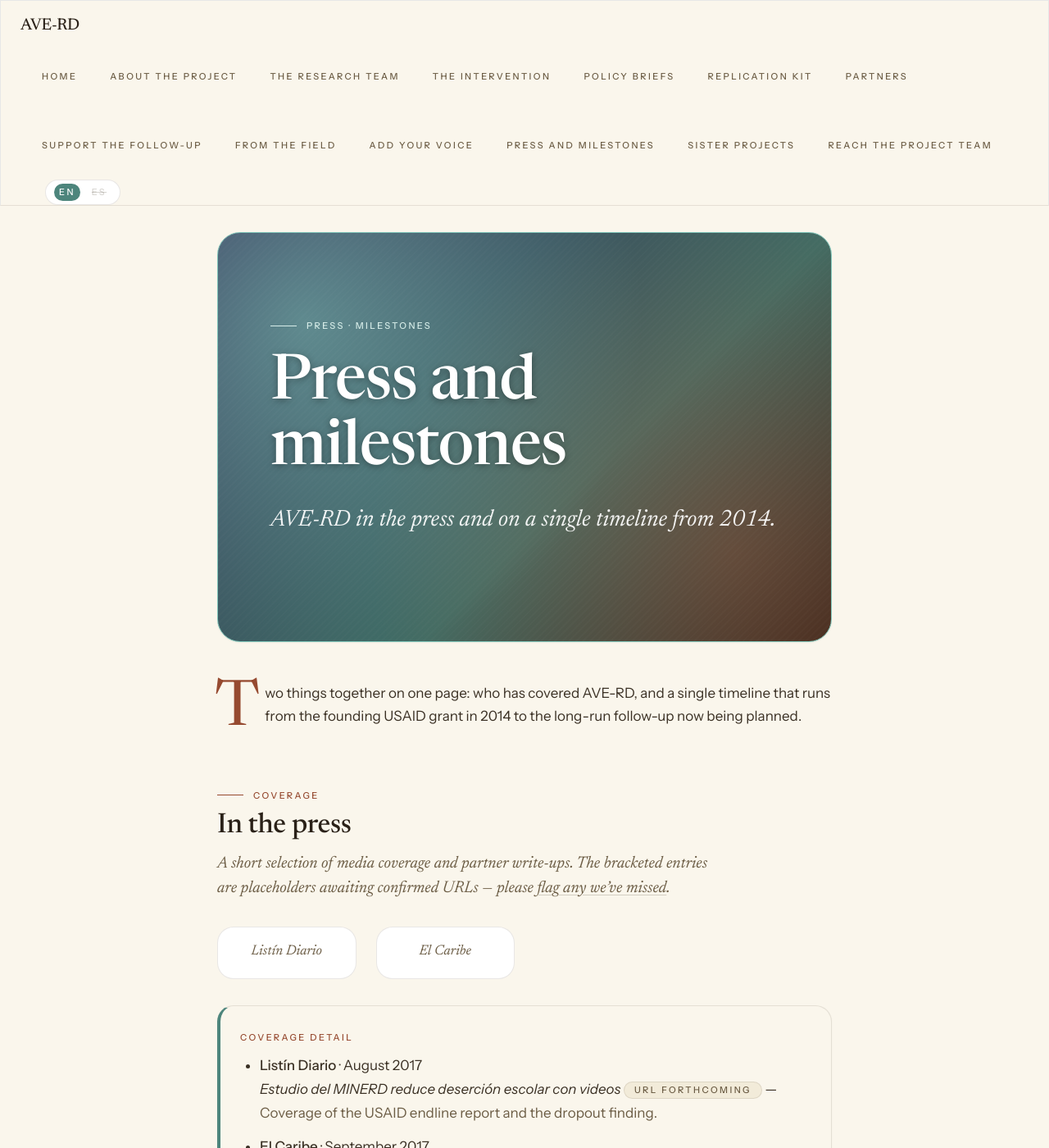
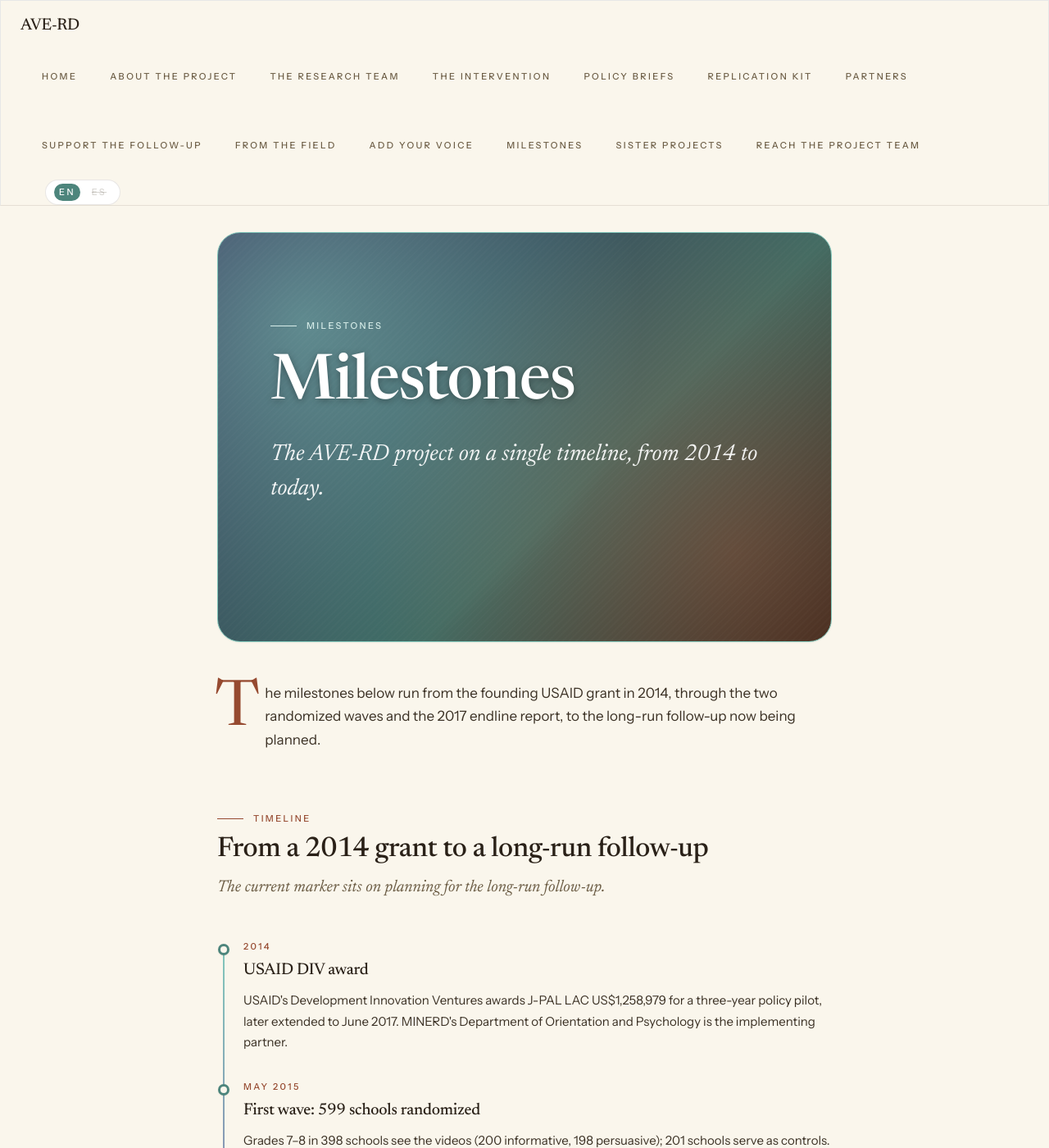
Before and after one commit to ave-rd/ave-rd.github.io, a Jekyll site: the page built from projects/press.md, in a window 1280 px wide and 1400 px high. Shown: the whole window at 82% size. Built offline with Jekyll 4.4.1, drawn with Linux system fonts in a browser that asks for light colours; some of the changed text lies outside the part shown.

Commit message:
Remove placeholder press items; retitle the press page "Milestones"
The two remaining press-coverage items (Listin Diario, August 2017;
El Caribe, September 2017) had made-up headlines and no URLs, so they
are removed. No real coverage is listed yet.

- _data/press.yml: coverage is now an empty list, with a schema note
  (real articles only, verbatim headline, working URL).
- /projects/press/: the "In the press" section renders only when
  coverage exists, like the Voices section. Its lede no longer
  mentions "bracketed placeholders". With only the timeline left, the
  page is titled "Milestones"; the URL is unchanged, and the footer
  and homepage links match the new title.
- TODO.md notes to rename the page back once real coverage or quotes
  are added.

Co-Authored-By: Claude Opus 5.5 <noreply@anthropic.com>

```diff
--- a/_data/press.yml
+++ b/_data/press.yml
@@ -1,20 +1,18 @@
-# Press coverage and testimonials.
-# Bracket-marked entries are placeholders awaiting confirmed coverage.
+# Press coverage, testimonials and project milestones.
 
-coverage:
-  - outlet: "Listín Diario"
-    title: "Estudio del MINERD reduce deserción escolar con videos"   # TODO: replace with real headline
-    date: "2017-08-21"
-    url: "#"                                                          # TODO: real URL
-    note: "Coverage of the USAID endline report and the dropout finding."
-  - outlet: "El Caribe"
-    title: "Aprendiendo el Valor de la Educación: ¿qué cambió?"      # TODO: replace
-    date: "2017-09-04"
-    url: "#"                                                          # TODO: real URL
-    note: "Profile of the program implementation."
-# Removed two placeholder entries (J-PAL Newsroom, April 2025; VOA
-# Noticias, June 2025) that described coverage of a follow-up wave that
-# has not started. Add real follow-up coverage here once it exists.
+# Coverage: real articles only, each with its actual headline and a
+# working URL. The "In the press" section on /projects/press/ is hidden
+# while this list is empty. Placeholder items with made-up headlines
+# (Listín Diario and El Caribe, 2017; J-PAL Newsroom and VOA Noticias,
+# 2025) were removed in September 2026.
+#
+# Schema per entry:
+#   - outlet: "Outlet name"
+#     title: "Headline, verbatim"
+#     date: "YYYY-MM-DD"
+#     url: "https://..."
+#     note: "One line on what the piece covers."
+coverage: []
 
 # Testimonials: quotes from interviews, official letters, or partner
 # sites. Add only quotes the speaker has actually given or approved,
--- a/_includes/footer.html
+++ b/_includes/footer.html
@@ -5,7 +5,7 @@
             <div class="col-lg-8 col-lg-offset-2 col-md-10 col-md-offset-1">
                 <ul class="footer-links">
                     <li><a href="{{ "/news/" | prepend: site.baseurl }}">News</a></li>
-                    <li><a href="{{ "/projects/press/" | prepend: site.baseurl }}">Press</a></li>
+                    <li><a href="{{ "/projects/press/" | prepend: site.baseurl }}">Milestones</a></li>
                     <li><a href="{{ "/feed.xml" | prepend: site.baseurl }}">RSS feed</a></li>
                     {% if site.github_username %}
                     <li><a href="https://github.com/{{ site.github_username }}/{{ site.project_repository }}">Source on GitHub</a></li>
--- a/projects/press.md
+++ b/projects/press.md
@@ -1,31 +1,35 @@
 ---
-title: Press and milestones
-description: "AVE-RD in the press and on a single timeline from 2014."
-eyebrow: "Press · milestones"
+title: Milestones
+description: "The AVE-RD project on a single timeline, from 2014 to today."
+eyebrow: "Milestones"
 layout: page
 order: 8
 hero-style: gradient
 ---
 
 <p class="dropcap">
-  Two things together on one page: who has covered AVE-RD, and a
-  single timeline that runs from the founding USAID grant in
-  <span class="font-osf">2014</span> to the long-run follow-up now
-  being planned.
+  The milestones below run from the founding USAID grant in
+  <span class="font-osf">2014</span>, through the two randomized waves
+  and the <span class="font-osf">2017</span> endline report, to the
+  long-run follow-up now being planned.
 </p>
 
+{% comment %} The coverage and "Voices" sections stay hidden until
+   _data/press.yml has real entries. When they return, put "Press" back
+   in the page title and in the footer link. {% endcomment %}
+{% assign coverage = site.data.press.coverage %}
+{% if coverage and coverage.size > 0 %}
 <div class="section-header reveal">
   <div class="eyebrow eyebrow--rule">Coverage</div>
   <h2>In the press</h2>
   <p class="lede">
-    A short selection of media coverage and partner write-ups. The
-    bracketed entries are placeholders awaiting confirmed URLs &mdash;
-    please <a href="/projects/contact/">flag any we&rsquo;ve missed</a>.
+    A short selection of media coverage and partner write-ups. Please
+    <a href="/projects/contact/">flag any we&rsquo;ve missed</a>.
   </p>
 </div>
 
 <ul class="press-logos reveal" aria-label="Selected press coverage">
-  {% for c in site.data.press.coverage %}
+  {% for c in coverage %}
   <li>
     {% if c.url and c.url != "" and c.url != "#" %}
     <a href="{{ c.url }}" rel="noopener" title="{{ c.outlet }} &mdash; {{ c.title }}">{{ c.outlet }}</a>
@@ -39,7 +43,7 @@ hero-style: gradient
 <div class="signal-panel reveal">
   <div class="eyebrow">Coverage detail</div>
   <ul class="signal-panel__list">
-    {% for c in site.data.press.coverage %}
+    {% for c in coverage %}
     <li>
       <strong>{{ c.outlet }}</strong> &middot; <span class="font-osf">{{ c.date | date: "%B %Y" }}</span><br />
       {% if c.url and c.url != "" and c.url != "#" %}
@@ -52,9 +56,8 @@ hero-style: gradient
     {% endfor %}
   </ul>
 </div>
+{% endif %}
 
-{% comment %} Hidden until _data/press.yml has real, approved quotes.
-   When it does, put "voices" back in the page title and intro. {% endcomment %}
 {% assign testimonials = site.data.press.testimonials %}
 {% if testimonials and testimonials.size > 0 %}
 <div class="section-header reveal">
```
Also changed, not shown: TODO.md (+6 -6 lines), index.md (+1 -1 lines).
